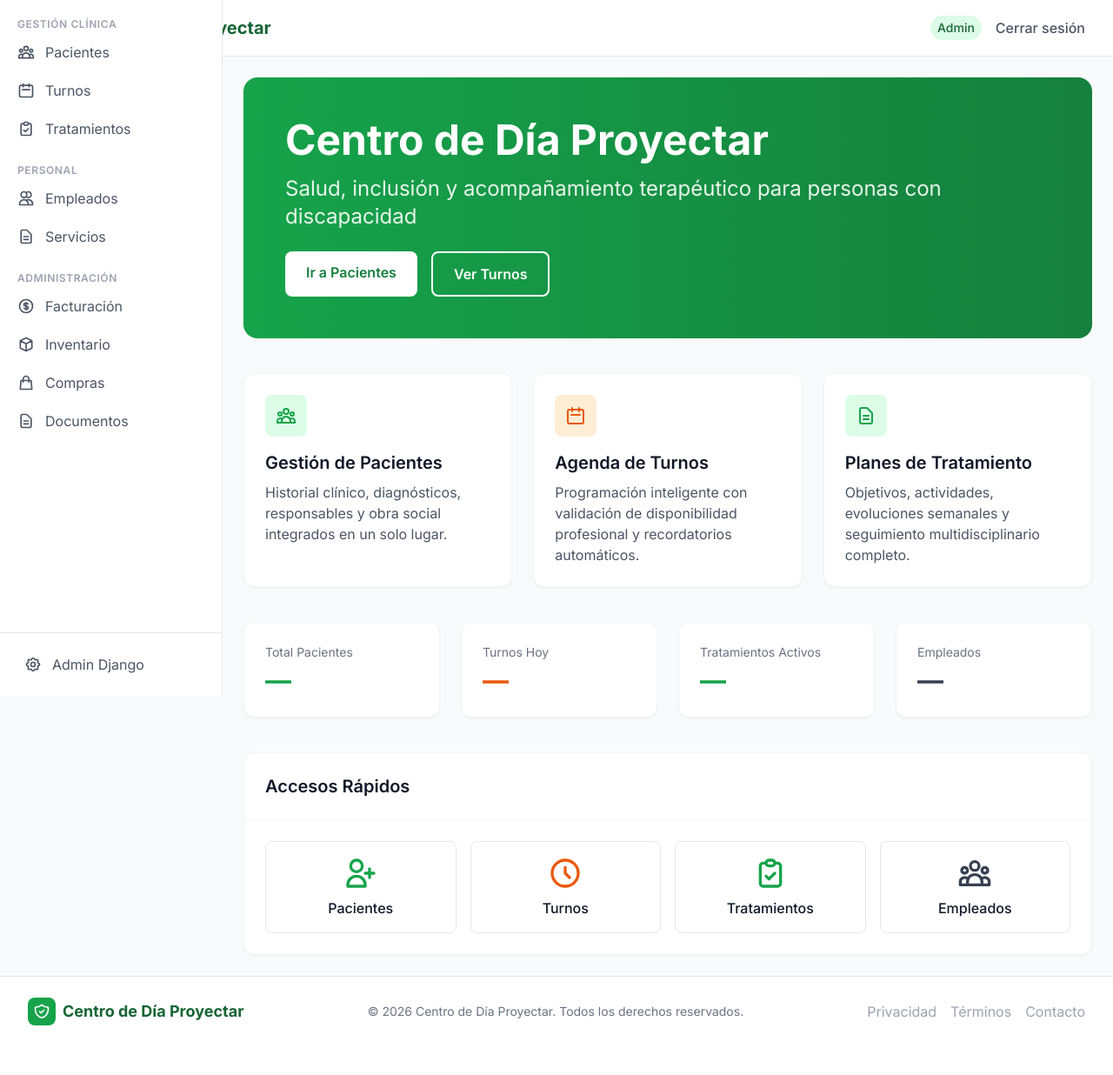
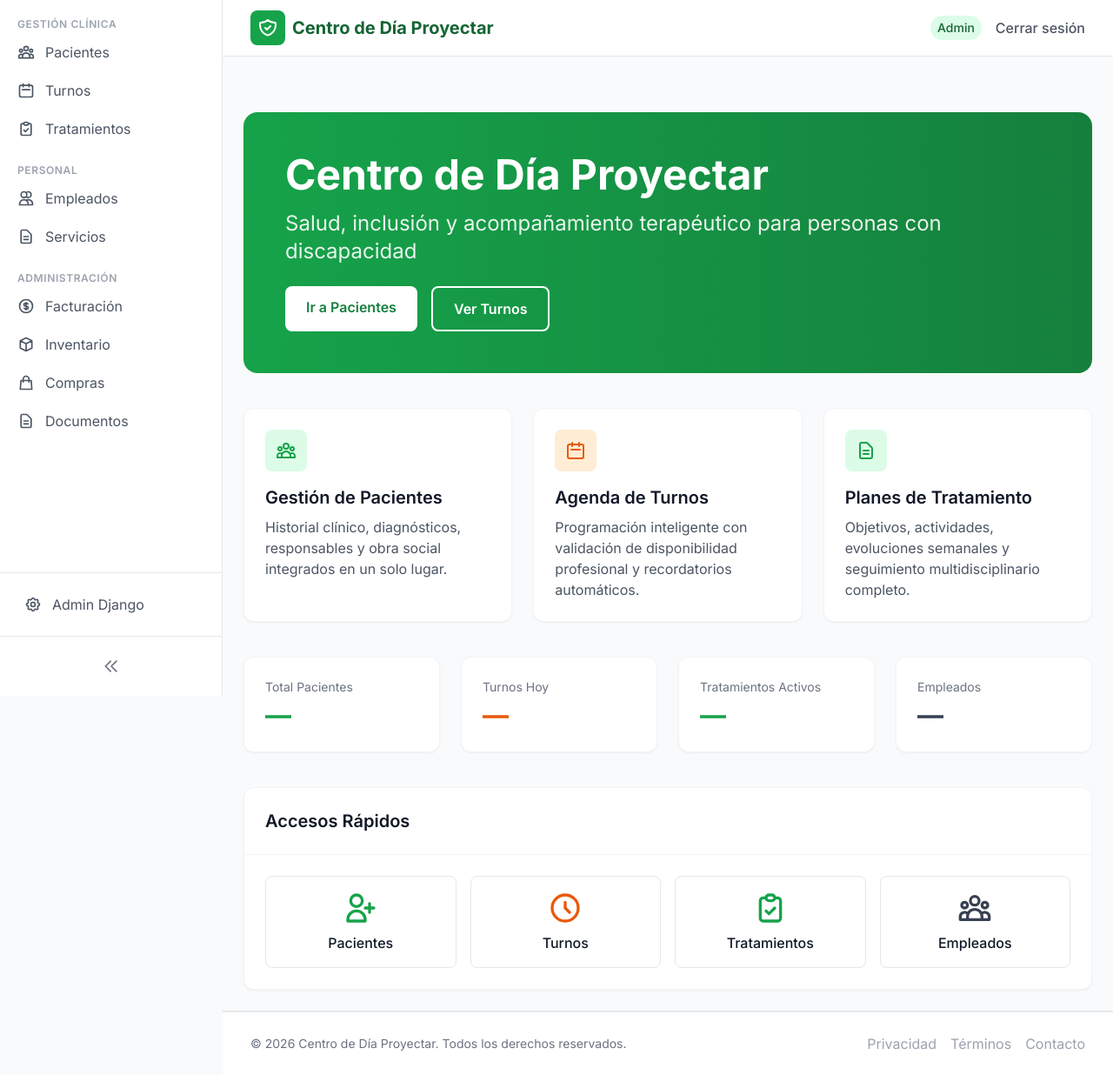
Before and after one commit to Maxi-Lopez/Practica_Profesionalizante_II_Lopez, a Django app: template templates/home.html in a window 1280 px wide. Shown: the whole page at 87% size. Before the commit the page ends 1179 px from the top, so only its background shows below. Run offline with Django 5.2, Linux system fonts and the light colour scheme; the template is opened without the code that fills it, so the values that code supplies are empty; the visitor is signed in with stand-in values (Sample User, id 1); parts of the project's set-up code (start-up, migrations or seed data) failed here and were passed over; some libraries are stand-ins or nearby versions.

Commit message:
feat(ui): corrijo alineacion de header, footer y agrego sidebar colapsable

```diff
--- a/templates/base.html
+++ b/templates/base.html
@@ -54,12 +54,45 @@
     <link href="https://fonts.googleapis.com/css2?family=Inter:wght@300;400;500;600;700&display=swap" rel="stylesheet">
     <style>
         body { font-family: 'Inter', sans-serif; }
+        /* Sidebar collapse styles */
+        #sidebar.collapsed {
+            width: 5rem !important; /* w-20 */
+        }
+        #sidebar.collapsed .sidebar-text {
+            display: none;
+        }
+        #sidebar.collapsed .sidebar-text + * {
+            display: none;
+        }
+        #sidebar.collapsed .space-y-1 > .sidebar-text,
+        #sidebar.collapsed h3.sidebar-text,
+        #sidebar.collapsed .sidebar-text {
+            display: none !important;
+        }
+        /* Ajustar el icono de colapsar */
+        #sidebar.collapsed #sidebar-collapse svg {
+            transform: rotate(180deg);
+        }
+        /* Transiciones suaves */
+        #sidebar, #main-content, #content-wrapper {
+            transition: width 0.3s ease, margin-left 0.3s ease;
+        }
     </style>
     {% block extra_head %}{% endblock %}
 </head>
 <body class="bg-gray-50 min-h-screen flex flex-col">
-    <!-- Header simple: solo logo + usuario -->
-    <header class="bg-white border-b border-gray-200 sticky top-0 z-40">
+    <!-- Sidebar (fixed, z-50) -->
+    {% if user.is_authenticated %}
+        {% include 'partials/sidebar.html' %}
+
+        <!-- Overlay para mobile -->
+        <div id="overlay" class="fixed inset-0 bg-black/50 z-40 hidden lg:hidden" aria-hidden="true"></div>
+    {% endif %}
+
+    <!-- Content wrapper: header + main (shifts with sidebar) -->
+    <div id="content-wrapper" class="flex flex-col flex-1 transition-all duration-300 ease-in-out lg:ml-64">
+        <!-- Header simple: logo + usuario (sticky, z-40, below sidebar) -->
+        <header class="bg-white border-b border-gray-200 z-40 sticky top-0">
             <div class="max-w-full mx-auto px-4 sm:px-6 lg:px-8">
                 <div class="flex items-center justify-between h-16">
                     <!-- Logo a la izquierda -->
@@ -92,15 +125,7 @@
             </div>
         </header>
 
-    <div class="flex flex-1 overflow-hidden">
-        {% if user.is_authenticated %}
-            {% include 'partials/sidebar.html' %}
-
-            <!-- Overlay para mobile -->
-            <div id="overlay" class="fixed inset-0 bg-black/50 z-40 hidden lg:hidden" aria-hidden="true"></div>
-        {% endif %}
-
-        <main class="flex-1 p-6 lg:ml-64 overflow-y-auto min-h-0">
+        <main id="main-content" class="flex-1 p-6 overflow-y-auto min-h-0 pt-16">
             <!-- Botón hamburguesa (mobile only) -->
             {% if user.is_authenticated %}
                 <button id="menu-toggle" type="button" class="lg:hidden fixed top-20 left-4 z-50 p-2 bg-white rounded-lg shadow-md border border-gray-200 hover:bg-gray-50 transition-colors" aria-label="Abrir menú" aria-expanded="false">
@@ -123,16 +148,22 @@
 
             {% block content %}{% endblock %}
         </main>
+
+        <!-- Footer inside content-wrapper (aligns with header/main) -->
+        <footer id="footer" class="bg-white border-t border-gray-200 mt-auto w-full transition-all duration-300 ease-in-out">
+            {% include 'partials/footer.html' %}
+        </footer>
     </div>
 
-    {% include 'partials/footer.html' %}
-
-    <!-- JavaScript para el sidebar responsive -->
+    <!-- JavaScript para el sidebar responsive y colapsable -->
     <script>
       const sidebar = document.getElementById('sidebar');
       const overlay = document.getElementById('overlay');
       const menuToggle = document.getElementById('menu-toggle');
       const menuClose = document.getElementById('menu-close');
+      const sidebarCollapse = document.getElementById('sidebar-collapse');
+      const mainContent = document.getElementById('main-content');
+      const contentWrapper = document.getElementById('content-wrapper');
 
       function openSidebar() {
         sidebar.classList.remove('-translate-x-full');
@@ -169,6 +200,31 @@
           closeSidebar();
         }
       });
+
+      // Sidebar collapse/expand functionality (desktop)
+      if (sidebarCollapse && sidebar && mainContent && contentWrapper) {
+        sidebarCollapse.addEventListener('click', () => {
+          const isCollapsed = sidebar.classList.toggle('collapsed');
+
+          if (isCollapsed) {
+            sidebar.classList.remove('w-64');
+            sidebar.classList.add('w-20');
+            mainContent.classList.remove('lg:ml-64');
+            mainContent.classList.add('lg:ml-20');
+            contentWrapper.classList.remove('lg:ml-64');
+            contentWrapper.classList.add('lg:ml-20');
+            sidebarCollapse.setAttribute('aria-label', 'Expandir menú');
+          } else {
+            sidebar.classList.remove('w-20');
+            sidebar.classList.add('w-64');
+            mainContent.classList.remove('lg:ml-20');
+            mainContent.classList.add('lg:ml-64');
+            contentWrapper.classList.remove('lg:ml-20');
+            contentWrapper.classList.add('lg:ml-64');
+            sidebarCollapse.setAttribute('aria-label', 'Colapsar menú');
+          }
+        });
+      }
     </script>
 
     {% block extra_scripts %}{% endblock %}
--- a/templates/partials/footer.html
+++ b/templates/partials/footer.html
@@ -1,14 +1,6 @@
-<footer class="bg-white border-t border-gray-200 mt-auto">
-    <div class="max-w-full mx-auto px-4 sm:px-6 lg:px-8 py-6">
+<footer class="bg-white border-t border-gray-200 mt-auto w-full">
+    <div class="w-full px-4 sm:px-6 lg:px-8 py-6">
         <div class="flex flex-col md:flex-row items-center justify-between space-y-4 md:space-y-0">
-            <div class="flex items-center space-x-2">
-                <div class="w-8 h-8 bg-primary-600 rounded-lg flex items-center justify-center">
-                    <svg class="w-5 h-5 text-white" fill="none" stroke="currentColor" viewBox="0 0 24 24">
-                        <path stroke-linecap="round" stroke-linejoin="round" stroke-width="2" d="M9 12l2 2 4-4m5.618-4.016A11.955 11.955 0 0112 2.944a11.955 11.955 0 01-8.618 3.04A12.02 12.02 0 003 9c0 5.591 3.824 10.29 9 11.622 5.176-1.332 9-6.03 9-11.622 0-1.042-.133-2.052-.382-3.016z"></path>
-                    </svg>
-                </div>
-                <span class="text-lg font-bold text-primary-800">Centro de Día Proyectar</span>
-            </div>
             <p class="text-sm text-gray-500 text-center md:text-left">
                 © 2026 Centro de Día Proyectar. Todos los derechos reservados.
             </p>
--- a/templates/partials/sidebar.html
+++ b/templates/partials/sidebar.html
@@ -1,4 +1,4 @@
-<aside id="sidebar" class="fixed inset-y-0 left-0 z-50 w-64 bg-white border-r border-gray-200 transform -translate-x-full lg:translate-x-0 transition-transform duration-300 ease-in-out" aria-label="Sidebar">
+<aside id="sidebar" class="fixed inset-y-0 left-0 z-50 w-64 bg-white border-r border-gray-200 transform -translate-x-full lg:translate-x-0 transition-all duration-300 ease-in-out" aria-label="Sidebar">
     <!-- Botón cerrar (mobile only) -->
     <button id="menu-close" type="button" class="lg:hidden absolute top-4 right-4 z-60 p-2 bg-white rounded-lg shadow-md border border-gray-200 hover:bg-gray-50 transition-colors" aria-label="Cerrar menú">
         <svg class="w-6 h-6 text-gray-700" fill="none" stroke="currentColor" viewBox="0 0 24 24" aria-hidden="true">
@@ -10,68 +10,68 @@
         <div class="flex flex-col flex-grow pt-5 pb-4 overflow-y-auto">
             <nav class="flex-1 px-2 space-y-1">
                 <div class="space-y-1">
-                    <h3 class="px-3 text-xs font-semibold text-gray-400 uppercase tracking-wider">Gestión Clínica</h3>
+                    <h3 class="px-3 text-xs font-semibold text-gray-400 uppercase tracking-wider sidebar-text">Gestión Clínica</h3>
                     <a href="{% url 'pacientes_list' %}" class="flex items-center px-3 py-2 text-gray-600 rounded-lg hover:bg-primary-50 hover:text-primary-700 transition-colors">
-                        <svg class="w-5 h-5 mr-3" fill="none" stroke="currentColor" viewBox="0 0 24 24">
+                        <svg class="w-5 h-5 mr-3 flex-shrink-0" fill="none" stroke="currentColor" viewBox="0 0 24 24">
                             <path stroke-linecap="round" stroke-linejoin="round" stroke-width="2" d="M17 20h5v-2a3 3 0 00-5.356-1.857M17 20H7m10 0v-2c0-.656-.126-1.283-.356-1.857M7 20H2v-2a3 3 0 015.356-1.857M7 20v-2c0-.656.126-1.283.356-1.857m0 0a5.002 5.002 0 019.288 0M15 7a3 3 0 11-6 0 3 3 0 016 0zm6 3a2 2 0 11-4 0 2 2 0 014 0zM7 10a2 2 0 11-4 0 2 2 0 014 0z"></path>
                         </svg>
-                        Pacientes
+                        <span class="sidebar-text">Pacientes</span>
                     </a>
                     <a href="{% url 'turnos_list' %}" class="flex items-center px-3 py-2 text-gray-600 rounded-lg hover:bg-primary-50 hover:text-primary-700 transition-colors">
-                        <svg class="w-5 h-5 mr-3" fill="none" stroke="currentColor" viewBox="0 0 24 24">
+                        <svg class="w-5 h-5 mr-3 flex-shrink-0" fill="none" stroke="currentColor" viewBox="0 0 24 24">
                             <path stroke-linecap="round" stroke-linejoin="round" stroke-width="2" d="M8 7V3m8 4V3m-9 8h10M5 21h14a2 2 0 002-2V7a2 2 0 00-2-2H5a2 2 0 00-2 2v12a2 2 0 002 2z"></path>
                         </svg>
-                        Turnos
+                        <span class="sidebar-text">Turnos</span>
                     </a>
                     <a href="{% url 'tratamientos_list' %}" class="flex items-center px-3 py-2 text-gray-600 rounded-lg hover:bg-primary-50 hover:text-primary-700 transition-colors">
-                        <svg class="w-5 h-5 mr-3" fill="none" stroke="currentColor" viewBox="0 0 24 24">
+                        <svg class="w-5 h-5 mr-3 flex-shrink-0" fill="none" stroke="currentColor" viewBox="0 0 24 24">
                             <path stroke-linecap="round" stroke-linejoin="round" stroke-width="2" d="M9 5H7a2 2 0 00-2 2v12a2 2 0 002 2h10a2 2 0 002-2V7a2 2 0 00-2-2h-2M9 5a2 2 0 002 2h2a2 2 0 002-2M9 5a2 2 0 012-2h2a2 2 0 012 2m-6 9l2 2 4-4"></path>
                         </svg>
-                        Tratamientos
+                        <span class="sidebar-text">Tratamientos</span>
                     </a>
                 </div>
 
                 <div class="space-y-1 pt-4">
-                    <h3 class="px-3 text-xs font-semibold text-gray-400 uppercase tracking-wider">Personal</h3>
+                    <h3 class="px-3 text-xs font-semibold text-gray-400 uppercase tracking-wider sidebar-text">Personal</h3>
                     <a href="{% url 'empleados_list' %}" class="flex items-center px-3 py-2 text-gray-600 rounded-lg hover:bg-primary-50 hover:text-primary-700 transition-colors">
-                        <svg class="w-5 h-5 mr-3" fill="none" stroke="currentColor" viewBox="0 0 24 24">
+                        <svg class="w-5 h-5 mr-3 flex-shrink-0" fill="none" stroke="currentColor" viewBox="0 0 24 24">
                             <path stroke-linecap="round" stroke-linejoin="round" stroke-width="2" d="M12 4.354a4 4 0 110 5.292M15 21H3v-1a6 6 0 0112 0v1zm0 0h6v-1a6 6 0 00-9-5.197M13 7a4 4 0 11-8 0 4 4 0 018 0z"></path>
                         </svg>
-                        Empleados
+                        <span class="sidebar-text">Empleados</span>
                     </a>
                     <a href="{% url 'servicios_list' %}" class="flex items-center px-3 py-2 text-gray-600 rounded-lg hover:bg-primary-50 hover:text-primary-700 transition-colors">
-                        <svg class="w-5 h-5 mr-3" fill="none" stroke="currentColor" viewBox="0 0 24 24">
+                        <svg class="w-5 h-5 mr-3 flex-shrink-0" fill="none" stroke="currentColor" viewBox="0 0 24 24">
                             <path stroke-linecap="round" stroke-linejoin="round" stroke-width="2" d="M9 12h6m-6 4h6m2 5H7a2 2 0 01-2-2V5a2 2 0 012-2h5.586a1 1 0 01.707.293l5.414 5.414a1 1 0 01.293.707V19a2 2 0 01-2 2z"></path>
                         </svg>
-                        Servicios
+                        <span class="sidebar-text">Servicios</span>
                     </a>
                 </div>
 
                 <div class="space-y-1 pt-4">
-                    <h3 class="px-3 text-xs font-semibold text-gray-400 uppercase tracking-wider">Administración</h3>
+                    <h3 class="px-3 text-xs font-semibold text-gray-400 uppercase tracking-wider sidebar-text">Administración</h3>
                     <a href="{% url 'facturacion_list' %}" class="flex items-center px-3 py-2 text-gray-600 rounded-lg hover:bg-primary-50 hover:text-primary-700 transition-colors">
-                        <svg class="w-5 h-5 mr-3" fill="none" stroke="currentColor" viewBox="0 0 24 24">
+                        <svg class="w-5 h-5 mr-3 flex-shrink-0" fill="none" stroke="currentColor" viewBox="0 0 24 24">
                             <path stroke-linecap="round" stroke-linejoin="round" stroke-width="2" d="M12 8c-1.657 0-3 .895-3 2s1.343 2 3 2 3 .895 3 2-1.343 2-3 2m0-8c1.11 0 2.08.402 2.599 1M12 8V7m0 1v8m0 0v1m0-1c-1.11 0-2.08-.402-2.599-1M21 12a9 9 0 11-18 0 9 9 0 0118 0z"></path>
                         </svg>
-                        Facturación
+                        <span class="sidebar-text">Facturación</span>
                     </a>
                     <a href="{% url 'inventario_list' %}" class="flex items-center px-3 py-2 text-gray-600 rounded-lg hover:bg-primary-50 hover:text-primary-700 transition-colors">
-                        <svg class="w-5 h-5 mr-3" fill="none" stroke="currentColor" viewBox="0 0 24 24">
+                        <svg class="w-5 h-5 mr-3 flex-shrink-0" fill="none" stroke="currentColor" viewBox="0 0 24 24">
                             <path stroke-linecap="round" stroke-linejoin="round" stroke-width="2" d="M20 7l-8-4-8 4m16 0l-8 4m8-4v10l-8 4m0-10L4 7m8 4v10M4 7v10l8 4"></path>
                         </svg>
-                        Inventario
+                        <span class="sidebar-text">Inventario</span>
                     </a>
                     <a href="{% url 'compras_list' %}" class="flex items-center px-3 py-2 text-gray-600 rounded-lg hover:bg-primary-50 hover:text-primary-700 transition-colors">
-                        <svg class="w-5 h-5 mr-3" fill="none" stroke="currentColor" viewBox="0 0 24 24">
+                        <svg class="w-5 h-5 mr-3 flex-shrink-0" fill="none" stroke="currentColor" viewBox="0 0 24 24">
                             <path stroke-linecap="round" stroke-linejoin="round" stroke-width="2" d="M16 11V7a4 4 0 00-8 0v4M5 9h14l1 12H4L5 9z"></path>
                         </svg>
-                        Compras
+                        <span class="sidebar-text">Compras</span>
                     </a>
                     <a href="{% url 'documentos_list' %}" class="flex items-center px-3 py-2 text-gray-600 rounded-lg hover:bg-primary-50 hover:text-primary-700 transition-colors">
-                        <svg class="w-5 h-5 mr-3" fill="none" stroke="currentColor" viewBox="0 0 24 24">
+                        <svg class="w-5 h-5 mr-3 flex-shrink-0" fill="none" stroke="currentColor" viewBox="0 0 24 24">
                             <path stroke-linecap="round" stroke-linejoin="round" stroke-width="2" d="M9 12h6m-6 4h6m2 5H7a2 2 0 01-2-2V5a2 2 0 012-2h5.586a1 1 0 01.707.293l5.414 5.414a1 1 0 01.293.707V19a2 2 0 01-2 2z"></path>
                         </svg>
-                        Documentos
+                        <span class="sidebar-text">Documentos</span>
                     </a>
                 </div>
             </nav>
@@ -79,12 +79,21 @@
 
         <div class="p-4 border-t border-gray-200">
             <a href="/admin/" target="_blank" class="flex items-center px-3 py-2 text-gray-600 rounded-lg hover:bg-secondary-100 hover:text-gray-900 transition-colors">
-                <svg class="w-5 h-5 mr-3" fill="none" stroke="currentColor" viewBox="0 0 24 24">
+                <svg class="w-5 h-5 mr-3 flex-shrink-0" fill="none" stroke="currentColor" viewBox="0 0 24 24">
                     <path stroke-linecap="round" stroke-linejoin="round" stroke-width="2" d="M10.325 4.317c.426-1.756 2.924-1.756 3.35 0a1.724 1.724 0 002.573 1.066c1.543-.94 3.31.826 2.37 2.37a1.724 1.724 0 001.065 2.572c1.756.426 1.756 2.924 0 3.35a1.724 1.724 0 00-1.066 2.573c.94 1.543-.826 3.31-2.37 2.37a1.724 1.724 0 00-2.572 1.065c-.426 1.756-2.924 1.756-3.35 0a1.724 1.724 0 00-2.573-1.066c-1.543.94-3.31-.826-2.37-2.37a1.724 1.724 0 00-1.065-2.572c-1.756-.426-1.756-2.924 0-3.35a1.724 1.724 0 001.066-2.573c-.94-1.543.826-3.31 2.37-2.37.996.608 2.296.07 2.572-1.065z"></path>
                     <path stroke-linecap="round" stroke-linejoin="round" stroke-width="2" d="M15 12a3 3 0 11-6 0 3 3 0 016 0z"></path>
                 </svg>
-                Admin Django
+                <span class="sidebar-text">Admin Django</span>
             </a>
+        </div>
+
+        <!-- Botón colapsar/expandir sidebar -->
+        <div class="p-4 border-t border-gray-200">
+            <button id="sidebar-collapse" type="button" class="w-full p-2 rounded-lg hover:bg-gray-100 transition-colors" aria-label="Colapsar/Expandir menú">
+                <svg class="w-5 h-5 mx-auto text-gray-500" fill="none" stroke="currentColor" viewBox="0 0 24 24" aria-hidden="true">
+                    <path stroke-linecap="round" stroke-linejoin="round" stroke-width="2" d="M11 19l-7-7 7-7m8 14l-7-7 7-7"></path>
+                </svg>
+            </button>
         </div>
     </div>
 </aside>
```
Lines whose indentation alone changed are shown as unchanged.
